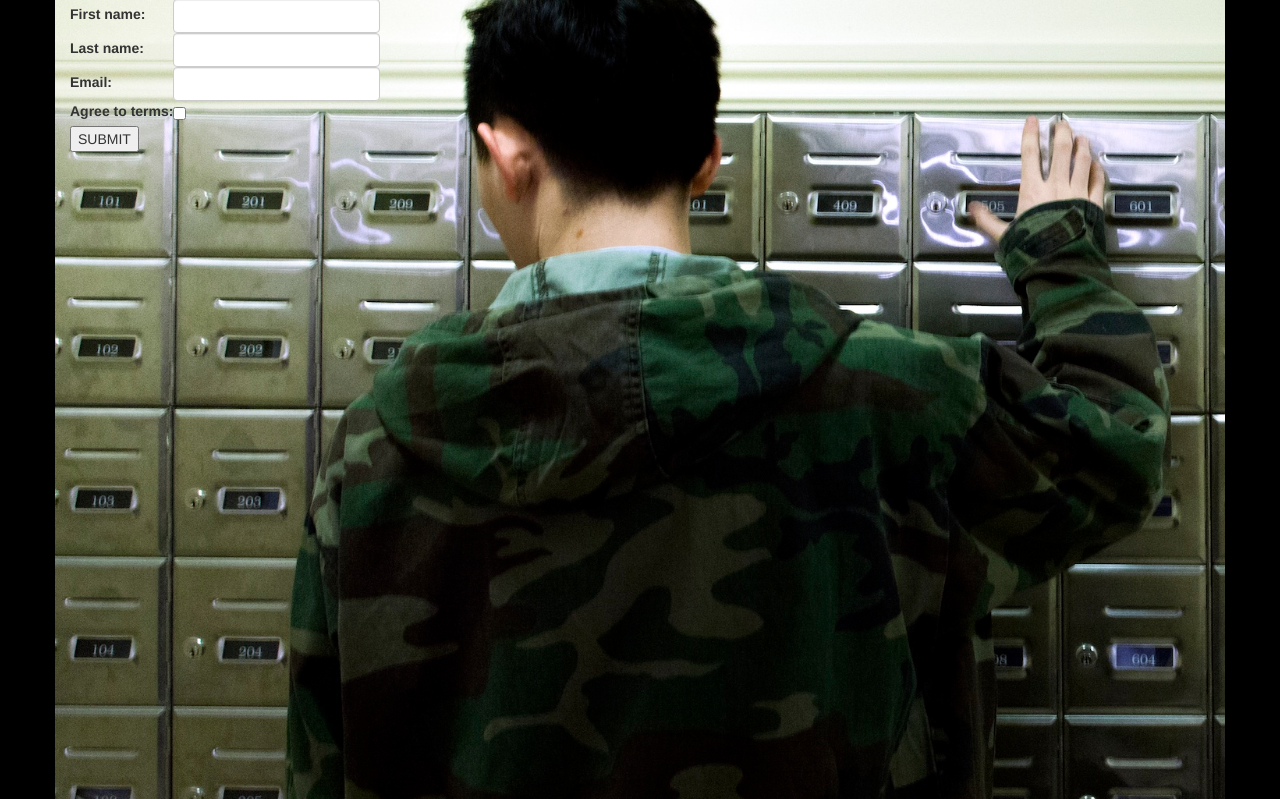
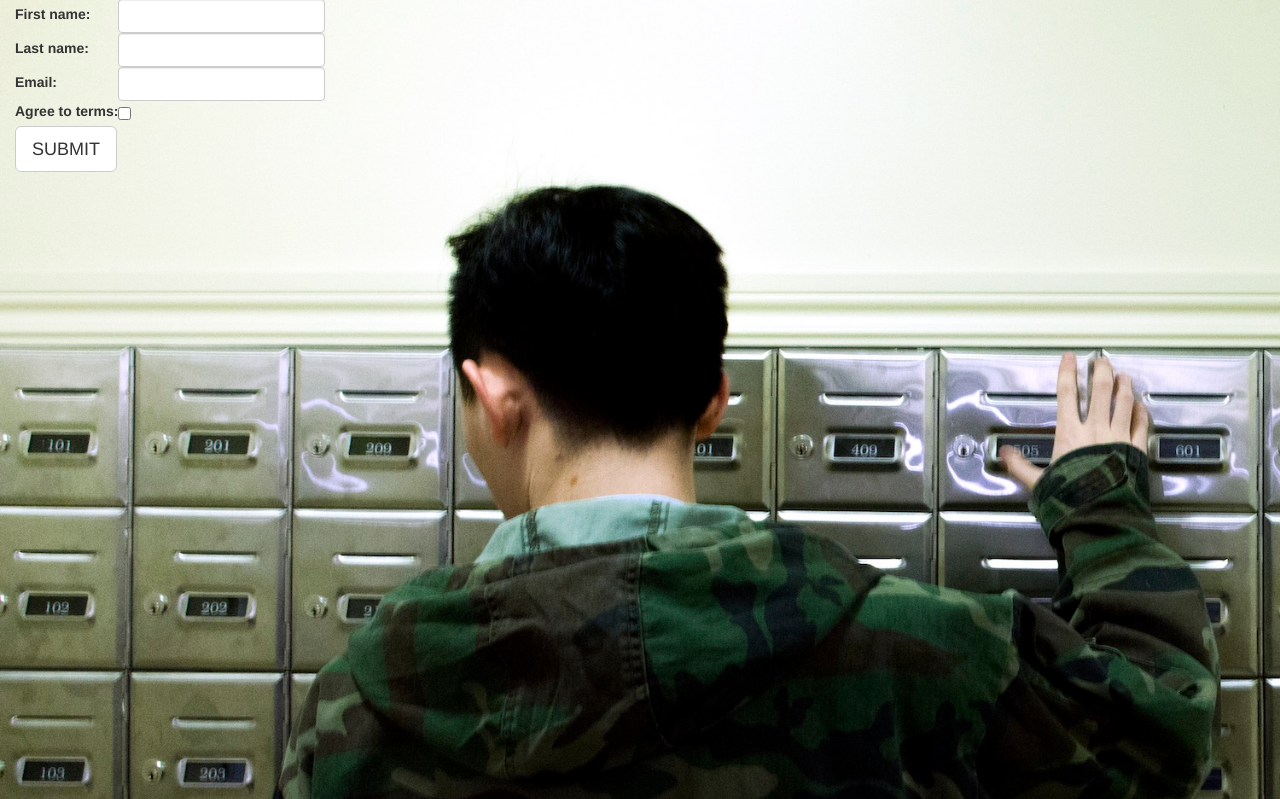
Before and after one commit to A-Au/ClubManner-Email, a Django app: page / in a window 1280 px wide. Shown: the part 51-850 px from the top of the page. Run offline with Django 3.2, Linux system fonts and the light colour scheme; some libraries are stand-ins or nearby versions.

Commit message:
added button class

```diff
--- a/clubmanneremail/templates/index.html
+++ b/clubmanneremail/templates/index.html
@@ -19,10 +19,11 @@
         }
         .container {
             background-image: url('http://clubmanner.com/resources/images/bg.jpg');
-            background-position: center;
+            background-position: top;
             background-size:cover;
             height:50vw;
             min-height: 800px;
+            min-width:100%;
         }
         .form {
             top: 50%;
@@ -59,7 +60,7 @@
                     {% csrf_token %}
                     {{ form.as_table }}
                 </table>
-                <input type="submit" value="SUBMIT">
+                <input class="btn btn-lg btn-default" type="submit" value="SUBMIT">
             </form>
         </div>
     </div>
```
